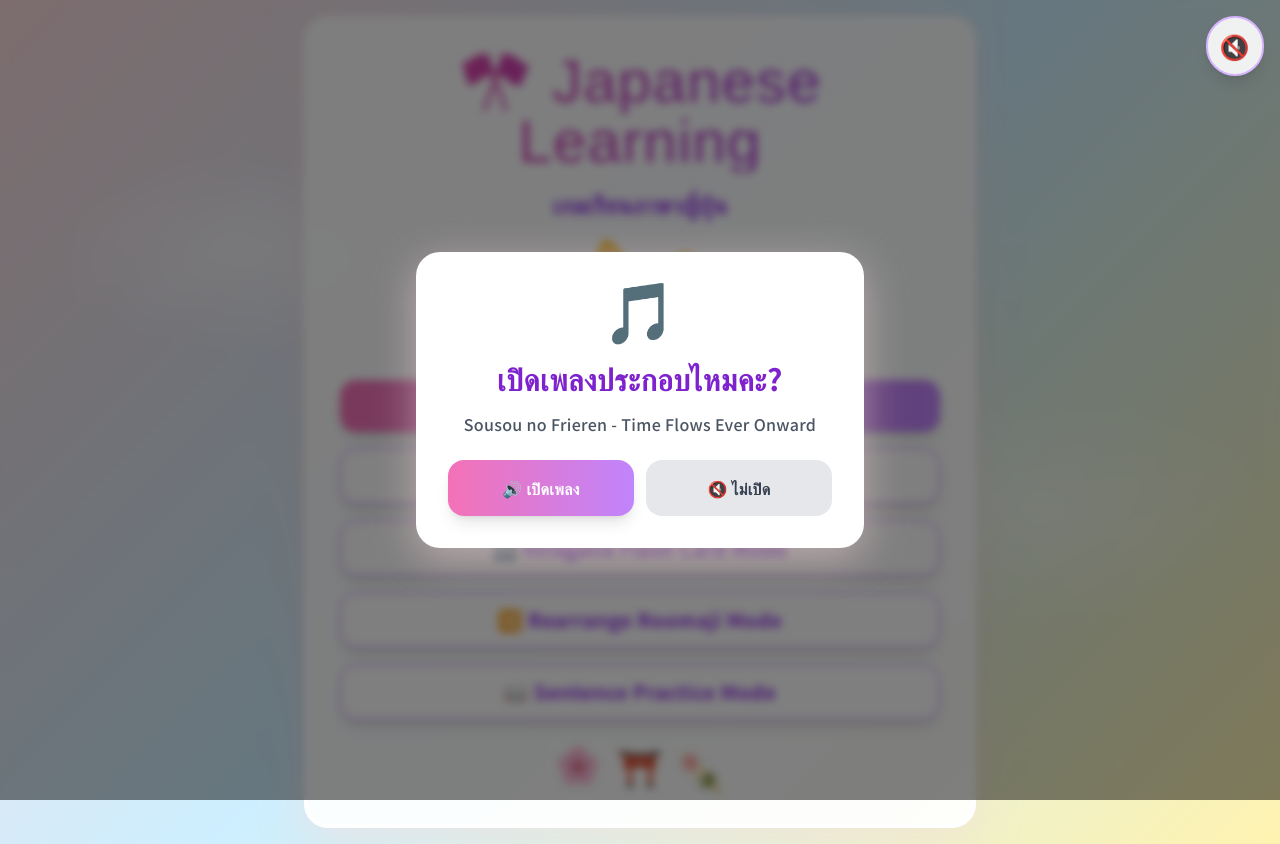
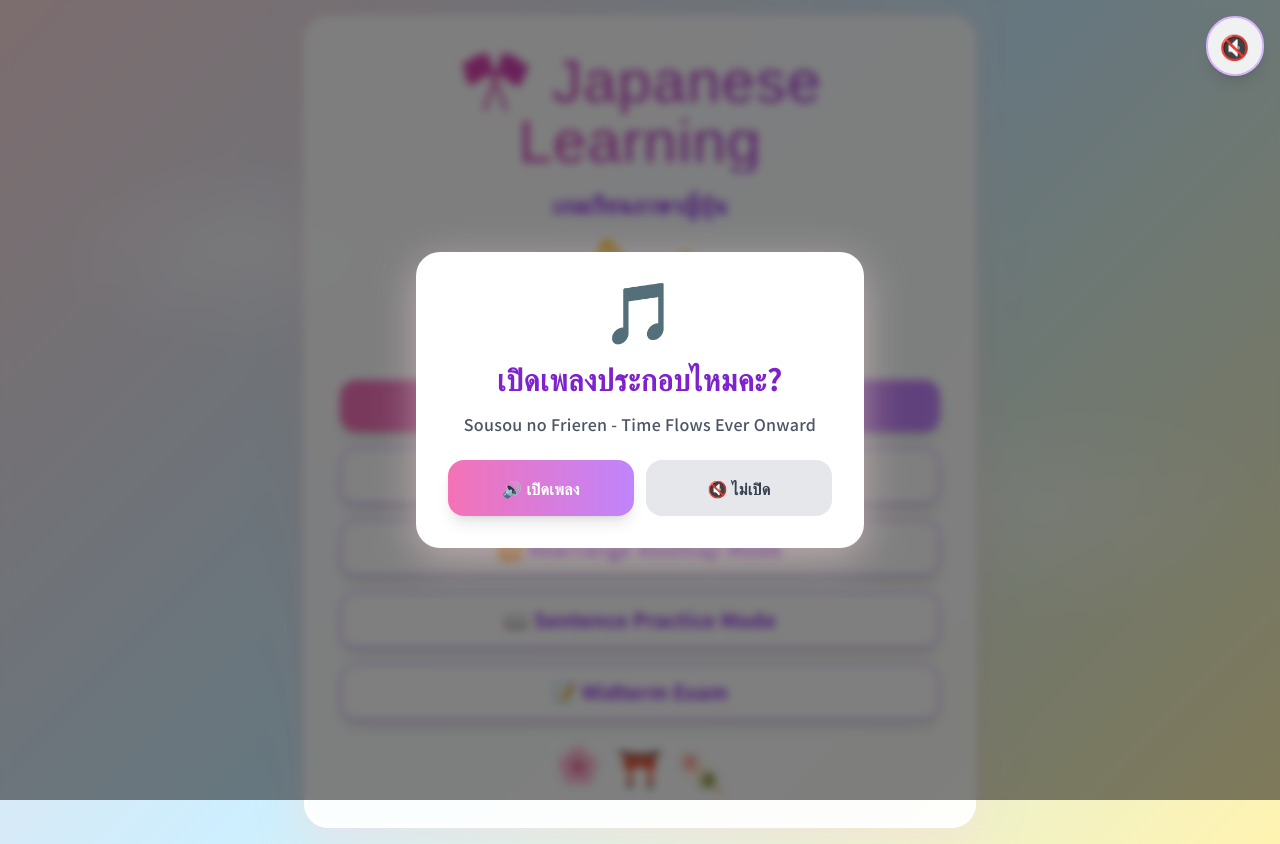
Before and after one commit to MrPusitCH/japan-midtermquizz, a React (Vite) app: page / in a window 1280 px wide. Built offline with nearby package versions, Linux system fonts and the light colour scheme.

Commit message:
Move Midterm Exam button to bottom of menu

```diff
--- a/src/pages/Home.jsx
+++ b/src/pages/Home.jsx
@@ -40,13 +40,6 @@ const Home = ({ onNavigate }) => {
             📚 Lesson Quiz Mode
           </Button>
           <Button
-            onClick={() => onNavigate('quiz')}
-            variant="secondary"
-            className="w-full text-xl"
-          >
-            📝 Midterm Exam
-          </Button>
-          <Button
             onClick={() => onNavigate('flashcard')}
             variant="secondary"
             className="w-full text-xl"
@@ -67,6 +60,13 @@ const Home = ({ onNavigate }) => {
           >
             📖 Sentence Practice Mode
           </Button>
+          <Button
+            onClick={() => onNavigate('quiz')}
+            variant="secondary"
+            className="w-full text-xl"
+          >
+            📝 Midterm Exam
+          </Button>
         </div>
 
         <motion.div
```
